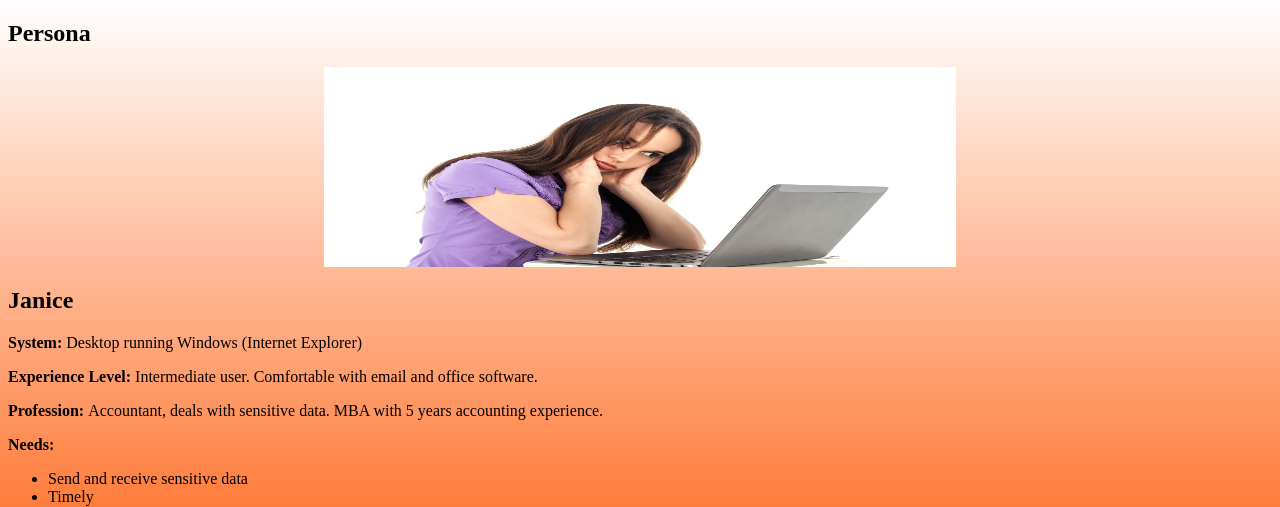
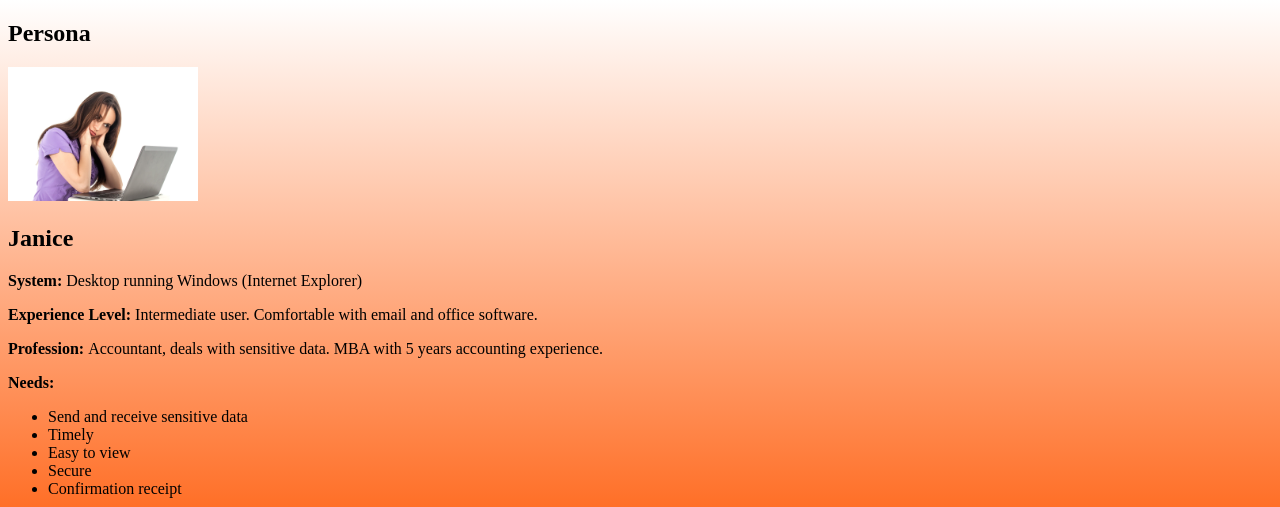
Before and after one commit to Karstagg/kiteCrypt, a PHP site: page /persona1.php in a window 1280 px wide. Shown: the top 507 px of the page. Run offline with PHP 8.4, Linux system fonts and the light colour scheme.

Commit message:
fixed css for pictures

```diff
--- a/public_html/epic/css/css-epic.css
+++ b/public_html/epic/css/css-epic.css
@@ -25,11 +25,6 @@ header { /*for sections*/
 
 .persona-picture {
 
-	/* Resize image */
-	height: 25vh;
 
-	/* Center the image. */
-	display: block;
-	margin: auto;
-	width: 50%;
+	width: 15%;
 }
```
